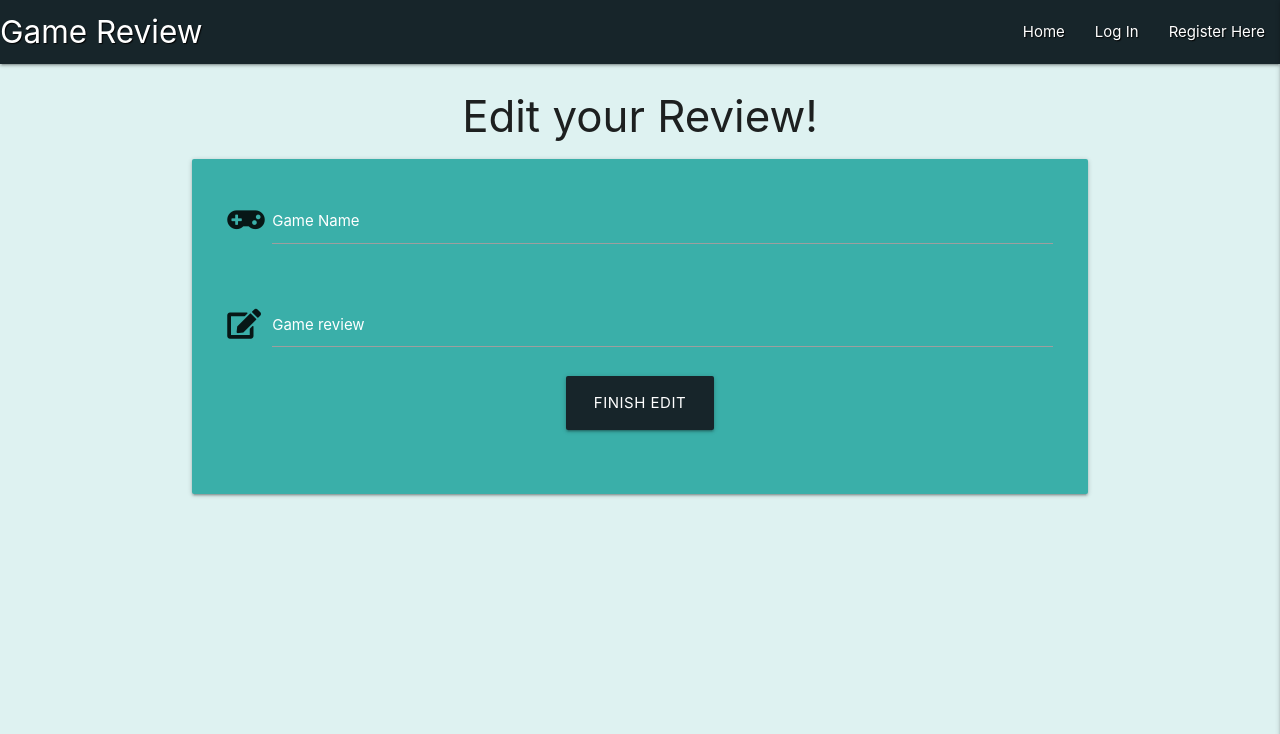
After one commit to Code-Institute-Submissions/milestone-97, a Flask app: template templates/edit_review.html in a window 1280 px wide. The commit adds this page. Shown: the top 734 px of the page. Run offline with Flask 2, Linux system fonts and the light colour scheme; the template is opened without the code that fills it, so the values that code supplies are empty; some libraries are stand-ins or nearby versions.

Commit message:
edit button now brings you to edit_review

```diff
--- a/app.py
+++ b/app.py
@@ -103,6 +103,13 @@ def add_review():
     return render_template("add_review.html")
 
 
+@app.route("/edit_review/<review_id>", methods=["GET", "POST"])
+def edit_review(review_id):
+    review = mongo.db.reviews.find_one({"_id": ObjectId(review_id)})
+    games = mongo.db.games.find().sort("game_name", 1)
+    return render_template("edit_review.html", review=review, games=games)
+
+
 if __name__ == "__main__":
     app.run(host=os.environ.get("IP"),
             port=int(os.environ.get("PORT")),
--- /dev/null
+++ b/templates/edit_review.html
@@ -0,0 +1,34 @@
+{% extends "base.html" %}
+{% block content %}
+
+    <h3 class="center-align review-header">Edit your Review!</h3>
+
+    <div class="row card-panel">
+        <form class="col s12" method="POST" action="{{ url_for('edit_review', review_id=review._id) }}">
+            <div class="row">
+                <div class="input-field col s12">
+                    <i class="fas fa-gamepad prefix"></i>
+                    <input id="game_name" name="game_name"
+                        pattern="^[a-zA-Z0-9]{3,30}" type="text" class="validate" required>
+                    <label for="game_name" class="white-text">Game Name</label>
+                </div>
+            </div>
+            <div class="row">
+                <div class="input-field col s12">
+                    <i class="fas fa-edit prefix"></i>
+                    <textarea id="game_review" name="game_review" class="materialize-textarea validate"
+                        minlength="10" maxlength="250" required></textarea>
+                    <label for="game_review" class="white-text">Game review</label>
+                </div>
+                <div class="row">
+                    <div class="col s12 center-align">
+                        <button type="submit" class="btn-large">
+                            Finish Edit
+                        </button>
+                    </div>
+                </div>
+            </div>
+        </form>
+    </div>
+
+{% endblock %}
--- a/templates/reviews.html
+++ b/templates/reviews.html
@@ -19,8 +19,8 @@
                                 <i class="fas fa-gamepad"></i>Reviewed by: {{ review.reviewed_by }}
                             </div>
                             <div class="col s3 center-align">
-                                <a class="waves-effect waves-light btn-small">Edit</a>
-                                <a class="waves-effect waves-light btn-small">Delete</a>
+                                <a href="{{ url_for('edit_review', review_id=review._id) }}" class="waves-effect waves-light btn-small">Edit</a>
+                                <a href="" class="waves-effect waves-light btn-small">Delete</a>
                             </div>
                         </div>
                         <div class="collapsible-body">
```
